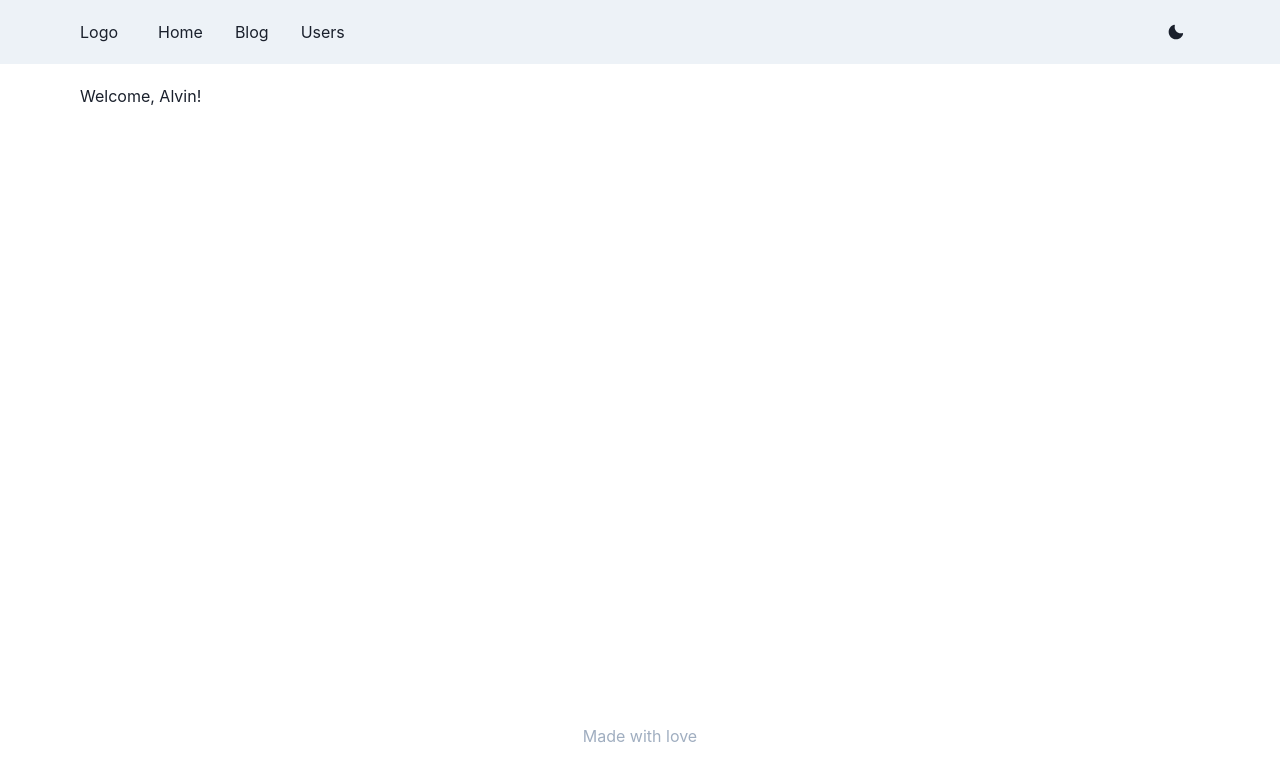
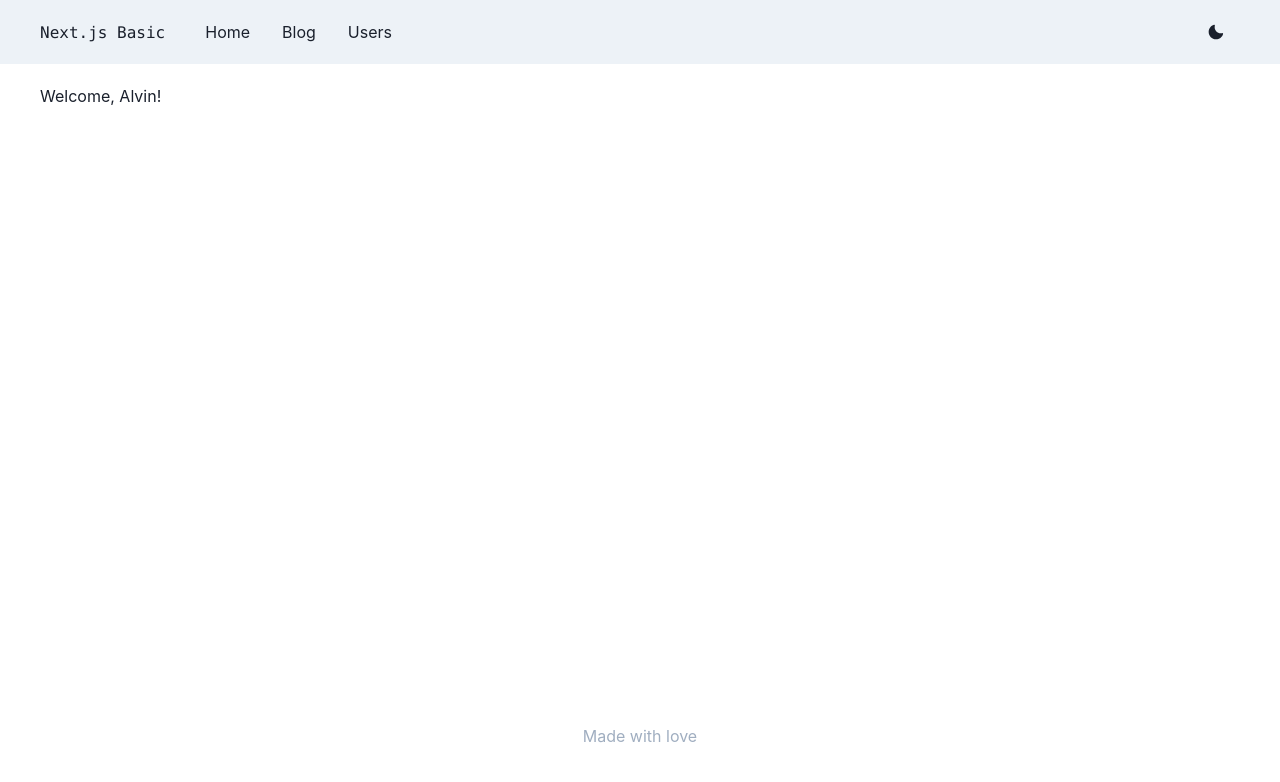
Before and after one commit to alvinmdj/nextjs-basic, a Next.js app: page / in a window 1280 px wide. Shown: the top 782 px of the page. Built offline with nearby package versions, Linux system fonts and the light colour scheme.

Commit message:
custom 404 page & auto redirection

```diff
--- a/components/Header/index.tsx
+++ b/components/Header/index.tsx
@@ -1,5 +1,6 @@
 import { ReactNode } from 'react';
 import {
+  Text,
   Box,
   Flex,
   HStack,
@@ -41,7 +42,7 @@ export default function withAction() {
 
   return (
     <>
-      <Box bg={useColorModeValue('gray.100', 'gray.900')} px={20}>
+      <Box bg={useColorModeValue('gray.100', 'gray.900')} px={10}>
         <Flex h={16} alignItems={'center'} justifyContent={'space-between'}>
           <IconButton
             size={'md'}
@@ -51,7 +52,7 @@ export default function withAction() {
             onClick={isOpen ? onClose : onOpen}
           />
           <HStack spacing={8} alignItems={'center'}>
-            <Box>Logo</Box>
+            <Box><Text as='kbd'>Next.js Basic</Text></Box>
             <HStack
               as={'nav'}
               spacing={4}
--- a/components/Layout/index.tsx
+++ b/components/Layout/index.tsx
@@ -13,7 +13,7 @@ export default function Layout(props: LayoutProps) {
   return (
     <>
       <Header />
-      <Container height="80%" maxW='container.xl' px={20} mt={5}>{children}</Container>
+      <Container height="80%" maxW='container.xl' px={10} mt={5}>{children}</Container>
       <Footer />
     </>
   )
```
